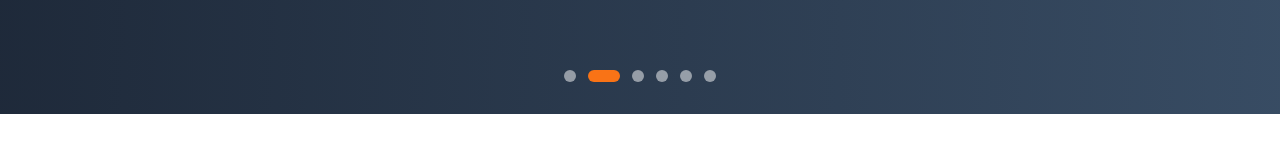
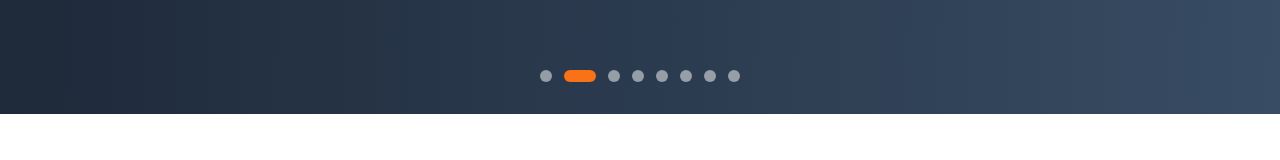
Before and after one commit to kipkoechkevin611-cloud/kentanki, a Next.js app: page / in a window 1280 px wide. Shown: the part 486-646 px from the top of the page. Built offline with nearby package versions, Linux system fonts and the light colour scheme.

Commit message:
Add more hero photos to slideshow

```diff
--- a/src/components/HeroSlideshow.tsx
+++ b/src/components/HeroSlideshow.tsx
@@ -43,6 +43,16 @@ const HeroSlideshow = () => {
       image: '/assets/vertical.jpeg',
       title: 'Affordable Pricing',
       subtitle: 'Competitive rates for all tank sizes',
+    },
+    {
+      image: '/assets/vetical.jpeg',
+      title: 'Expert Installation',
+      subtitle: 'Professional team for perfect setup',
+    },
+    {
+      image: '/assets/verical.jpeg',
+      title: 'Customer Satisfaction',
+      subtitle: 'Over 50,000 happy customers nationwide',
     },
   ];
 
```
